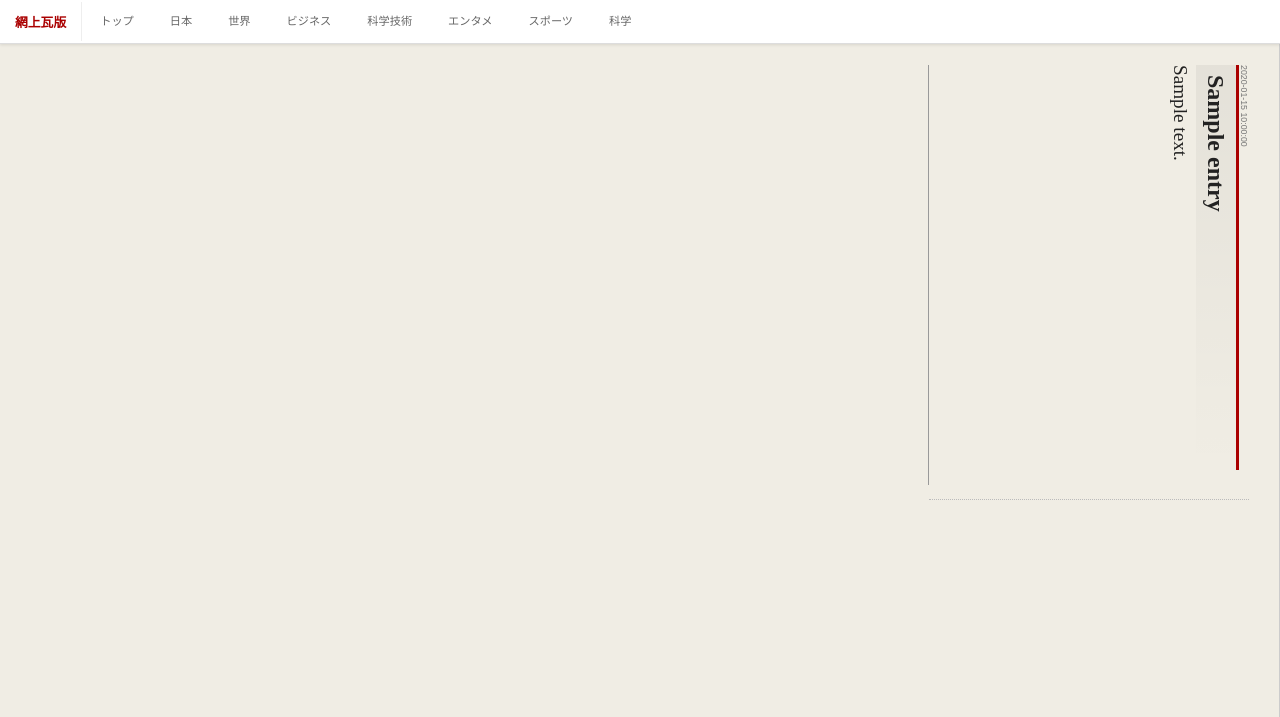
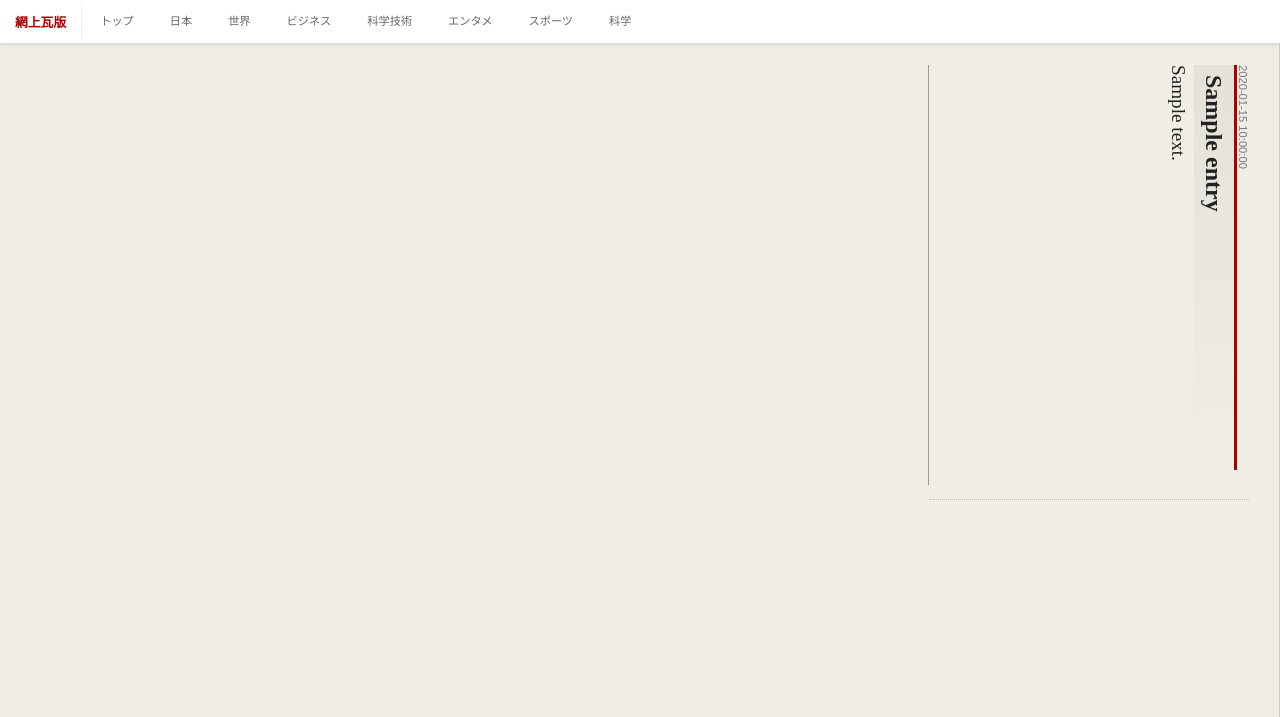
Before and after one commit to pnkt313/denno-news, a Flask app: template templates/index.html in a window 1280 px wide. Shown: the top 717 px of the page. Run offline with Flask 3, Linux system fonts and the light colour scheme; the template is opened without the code that fills it: most values are stand-ins (such as "Sample title", 1, 10 or a date in 2020).

Commit message:
Update index.html

```diff
--- a/templates/index.html
+++ b/templates/index.html
@@ -121,7 +121,8 @@
             border-bottom: 1px dotted #bbb;
         }
 
-        .meta { font-size: 1.1rem; color: #777; margin-bottom: 8px; font-family: sans-serif; }
+        .meta { font-size: 1.4rem;
+               color: #777; margin-bottom: 10px; font-family: sans-serif; }
 
         h2 {
             font-size: 3.0rem;
@@ -189,7 +190,8 @@
             }
 
             h2 { font-size: 2.6rem; height: 450px !important; margin: 0 !important; }
-            .content { font-size: 2.1rem; height: 450px !important; margin: 0 !important; padding: 0 10px; }
+            .content { font-size: 2.1rem;
+                      height: 450px !important; margin: 0 !important; padding: 0 10px; }
 
             article::after {
                 bottom: -25px;
```
